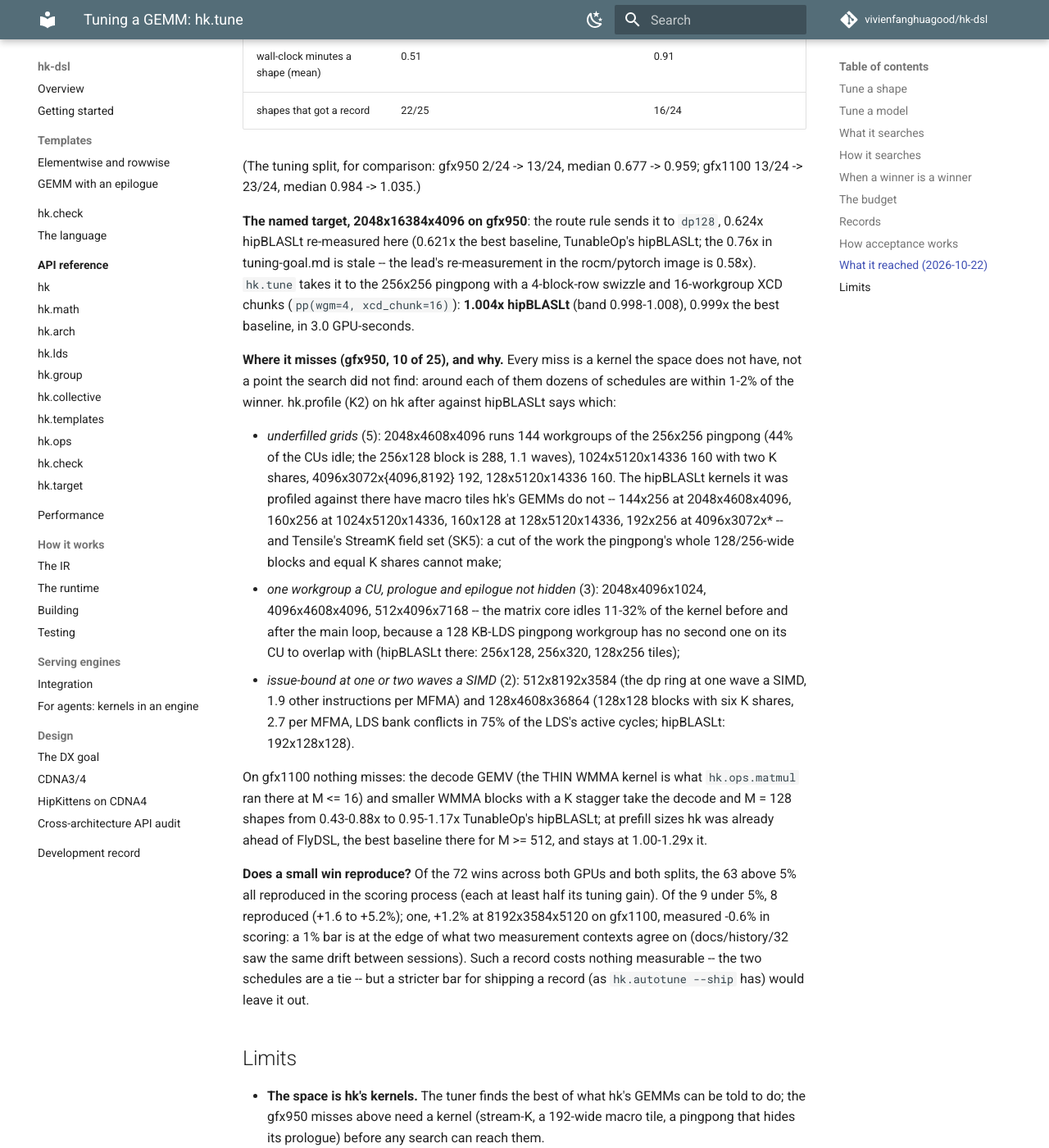
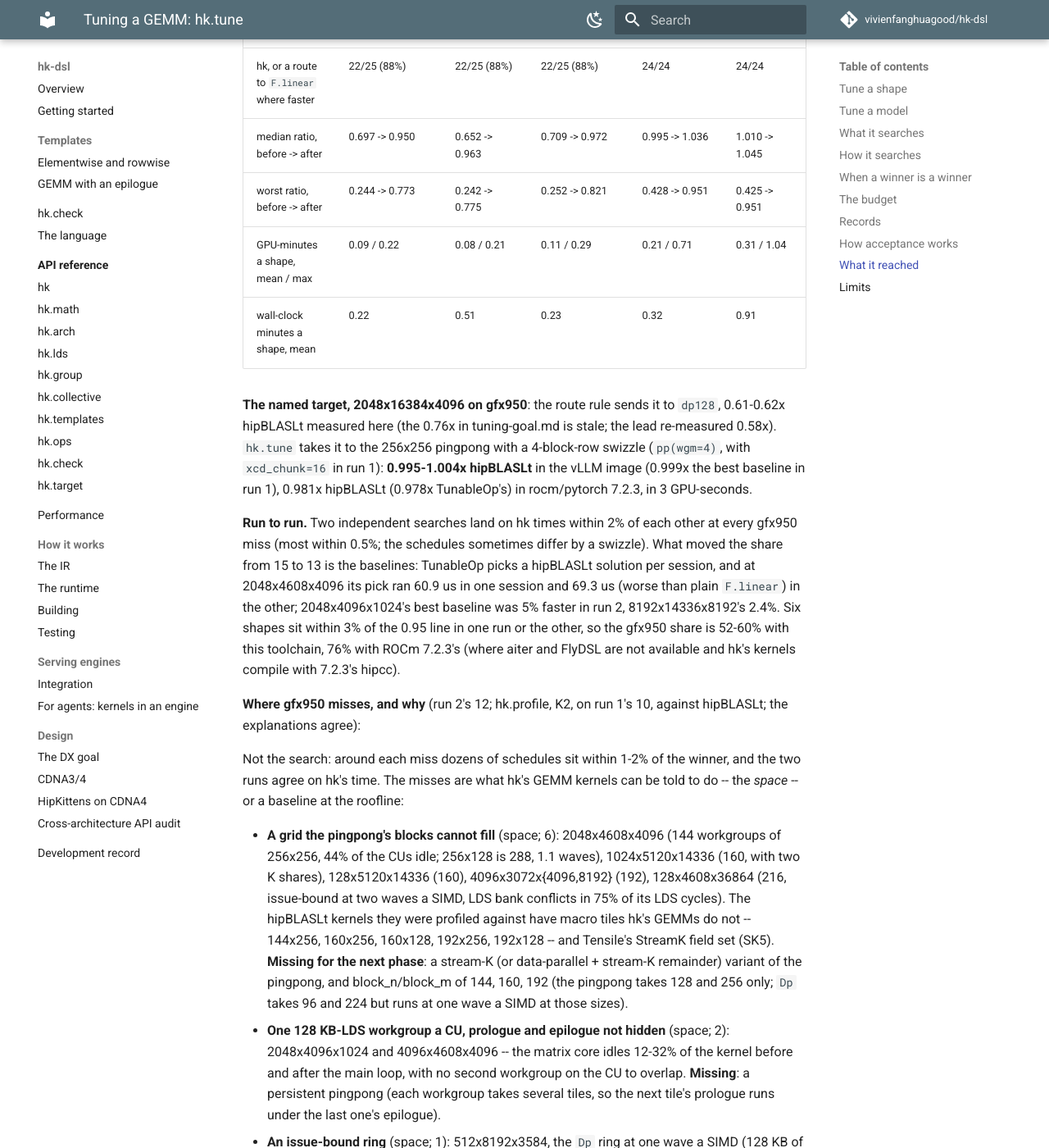
Before and after one commit to vivienfanghuagood/hk-dsl, an MkDocs documentation site: the page built from docs/tune.md, in a window 1280 px wide and 1400 px high, scrolled down 4593 px. Shown: the whole window at 82% size. Built offline with MkDocs 1.6.1 and Material for MkDocs 9.7.7, drawn with Linux system fonts in a browser that asks for light colours; comment, search, counter and statistics services are not loaded; some of the changed text lies outside the part shown.

Commit message:
bench/tune/results: run 2 on both GPUs, and the gfx950 misses sorted -- the space and the baselines, not the search
Run 2 (f0dff9a: K1 final legality, code-object launches) of the acceptance
split: gfx950 13/25 hk kernels >= 0.95x the best baseline (0/25 before),
median 0.950; gfx1100 24/24 (15/24), median 1.036; and gfx950 in the
rocm/pytorch 7.2.3 image 19/25 (3/25). 2048x16384x4096: 0.61x -> 0.995-1.004x
hipBLASLt (0.981x under ROCm 7.2.3).

Two independent gfx950 searches land within 2% of each other on hk time at
every miss; the share moved 15 -> 13 with the baselines (TunableOp picked a
13% slower hipBLASLt solution at 2048x4608x4096 in one session). The misses:
grids the pingpong blocks cannot fill (6; hipBLASLt runs 144..192-wide
stream-K tiles), one 128 KB workgroup a CU leaving prologue and epilogue
unhidden (2), an issue-bound ring (1), and compute-bound shapes 3-6% behind
hipBLASLt at its roofline (3). The scoreboard now also counts hk or a route to
F.linear where faster: 22/25 in every gfx950 run.

Co-Authored-By: Claude <noreply@anthropic.com>

```diff
--- a/docs/tune.md
+++ b/docs/tune.md
@@ -167,71 +167,89 @@ each checked against fp32. The scoreboard is the share of shapes at >= 0.95x
 the fastest correct baseline, the median and worst ratio, and the GPU-minutes
 a shape, before and after.
 
-## What it reached (2026-10-22)
+## What it reached
 
-The acceptance split, tuned once at the default budget by the tuner as frozen
-at `3e6a971` (it was developed on the tuning split only; the acceptance
-shapes were not looked at until it was frozen), then scored against every
-baseline in one process. Full tables, every baseline's time and each miss's
-explanation: [bench/tune/results](../bench/tune/results/).
+The acceptance split, each shape tuned once at the default budget, then
+scored against every baseline in one process. The tuner was developed on the
+tuning split only and frozen before the acceptance shapes were looked at
+(`3e6a971`); run 2 is the same search at `f0dff9a`, after K1's final legality
+(main `783d1bd`) and the code-object launch. Full tables -- every baseline's
+time, each miss's numbers -- are in [bench/tune/results](../bench/tune/results/).
 
-| | MI355X (gfx950) | W7900D (gfx1100) |
-|---|---|---|
-| software | vLLM rocm100 image: ROCm 10 (HIP 7.15), torch 2.12, aiter 0.1.25, FlyDSL 0.3.4.1, Triton 3.8 | ROCm 7.2.4, torch 2.10, FlyDSL 0.4.0.dev, Triton 3.6 |
-| shapes >= 0.95x the best baseline, before | 1/25 (4%) | 15/24 (62%) |
-| **after `hk.tune`** | **15/25 (60%)** | **24/24 (100%)** |
-| median ratio, before -> after | 0.652 -> 0.963 | 1.010 -> 1.045 |
-| worst ratio, before -> after | 0.242 -> 0.775 | 0.425 -> 0.951 |
-| GPU-minutes a shape (mean / max) | 0.08 / 0.21 | 0.31 / 1.04 |
-| wall-clock minutes a shape (mean) | 0.51 | 0.91 |
-| shapes that got a record | 22/25 | 16/24 |
-
-(The tuning split, for comparison: gfx950 2/24 -> 13/24, median 0.677 ->
-0.959; gfx1100 13/24 -> 23/24, median 0.984 -> 1.035.)
+| | gfx950, run 2 (`f0dff9a`) | gfx950, run 1 (`3e6a971`) | gfx950, rocm/pytorch 7.2.3 | gfx1100, run 2 | gfx1100, run 1 |
+|---|---|---|---|---|---|
+| software | vLLM rocm100 image: ROCm 10 (HIP 7.15), torch 2.12, aiter 0.1.25, FlyDSL 0.3.4.1, Triton 3.8 | same | ROCm 7.2.3, torch 2.10, Triton 3.6 (no aiter, FlyDSL) | ROCm 7.2.4, torch 2.10, FlyDSL 0.4.0.dev, Triton 3.6 | same |
+| hk's kernels >= 0.95x the best baseline, before | 0/25 | 1/25 | 3/25 | 15/24 | 15/24 |
+| **after `hk.tune`** | **13/25 (52%)** | **15/25 (60%)** | **19/25 (76%)** | **24/24 (100%)** | **24/24 (100%)** |
+| hk, or a route to `F.linear` where faster | 22/25 (88%) | 22/25 (88%) | 22/25 (88%) | 24/24 | 24/24 |
+| median ratio, before -> after | 0.697 -> 0.950 | 0.652 -> 0.963 | 0.709 -> 0.972 | 0.995 -> 1.036 | 1.010 -> 1.045 |
+| worst ratio, before -> after | 0.244 -> 0.773 | 0.242 -> 0.775 | 0.252 -> 0.821 | 0.428 -> 0.951 | 0.425 -> 0.951 |
+| GPU-minutes a shape, mean / max | 0.09 / 0.22 | 0.08 / 0.21 | 0.11 / 0.29 | 0.21 / 0.71 | 0.31 / 1.04 |
+| wall-clock minutes a shape, mean | 0.22 | 0.51 | 0.23 | 0.32 | 0.91 |
 
 **The named target, 2048x16384x4096 on gfx950**: the route rule sends it to
-`dp128`, 0.624x hipBLASLt re-measured here (0.621x the best baseline,
-TunableOp's hipBLASLt; the 0.76x in tuning-goal.md is stale -- the lead's
-re-measurement in the rocm/pytorch image is 0.58x). `hk.tune` takes it to
-the 256x256 pingpong with a 4-block-row swizzle and 16-workgroup XCD chunks
-(`pp(wgm=4, xcd_chunk=16)`): **1.004x hipBLASLt** (band 0.998-1.008), 0.999x
-the best baseline, in 3.0 GPU-seconds.
+`dp128`, 0.61-0.62x hipBLASLt measured here (the 0.76x in tuning-goal.md is
+stale; the lead re-measured 0.58x). `hk.tune` takes it to the 256x256
+pingpong with a 4-block-row swizzle (`pp(wgm=4)`, with `xcd_chunk=16` in run
+1): **0.995-1.004x hipBLASLt** in the vLLM image (0.999x the best baseline in
+run 1), 0.981x hipBLASLt (0.978x TunableOp's) in rocm/pytorch 7.2.3, in 3 GPU-seconds.
 
-**Where it misses (gfx950, 10 of 25), and why.** Every miss is a kernel the
-space does not have, not a point the search did not find: around each of them
-dozens of schedules are within 1-2% of the winner. hk.profile (K2) on hk
-after against hipBLASLt says which:
+**Run to run.** Two independent searches land on hk times within 2% of each
+other at every gfx950 miss (most within 0.5%; the schedules sometimes differ by
+a swizzle). What moved the share from 15 to 13 is the baselines: TunableOp
+picks a hipBLASLt solution per session, and at 2048x4608x4096 its pick ran
+60.9 us in one session and 69.3 us (worse than plain `F.linear`) in the other;
+2048x4096x1024's best baseline was 5% faster in run 2, 8192x14336x8192's 2.4%.
+Six shapes sit within 3% of the 0.95 line in one run or the other, so the
+gfx950 share is 52-60% with this toolchain, 76% with ROCm 7.2.3's (where aiter
+and FlyDSL are not available and hk's kernels compile with 7.2.3's hipcc).
 
-- *underfilled grids* (5): 2048x4608x4096 runs 144 workgroups of the 256x256
-  pingpong (44% of the CUs idle; the 256x128 block is 288, 1.1 waves),
-  1024x5120x14336 160 with two K shares, 4096x3072x{4096,8192} 192,
-  128x5120x14336 160. The hipBLASLt kernels it was profiled against there
-  have macro tiles hk's GEMMs do not -- 144x256 at 2048x4608x4096, 160x256 at
-  1024x5120x14336, 160x128 at 128x5120x14336, 192x256 at 4096x3072x* -- and
-  Tensile's StreamK field set (SK5): a cut of the work the pingpong's whole
-  128/256-wide blocks and equal K shares cannot make;
-- *one workgroup a CU, prologue and epilogue not hidden* (3): 2048x4096x1024,
-  4096x4608x4096, 512x4096x7168 -- the matrix core idles 11-32% of the kernel
-  before and after the main loop, because a 128 KB-LDS pingpong workgroup
-  has no second one on its CU to overlap with (hipBLASLt there: 256x128,
-  256x320, 128x256 tiles);
-- *issue-bound at one or two waves a SIMD* (2): 512x8192x3584 (the dp ring at
-  one wave a SIMD, 1.9 other instructions per MFMA) and 128x4608x36864 (128x128
-  blocks with six K shares, 2.7 per MFMA, LDS bank conflicts in 75% of the
-  LDS's active cycles; hipBLASLt: 192x128x128).
+**Where gfx950 misses, and why** (run 2's 12; hk.profile, K2, on run 1's 10,
+against hipBLASLt; the explanations agree):
 
-On gfx1100 nothing misses: the decode GEMV (the THIN WMMA kernel is what
-`hk.ops.matmul` ran there at M <= 16) and smaller WMMA blocks with a K
-stagger take the decode and M = 128 shapes from 0.43-0.88x to 0.95-1.17x
-TunableOp's hipBLASLt; at prefill sizes hk was already ahead of FlyDSL, the
-best baseline there for M >= 512, and stays at 1.00-1.29x it.
+Not the search: around each miss dozens of schedules sit within 1-2% of the
+winner, and the two runs agree on hk's time. The misses are what hk's GEMM
+kernels can be told to do -- the *space* -- or a baseline at the roofline:
 
-**Does a small win reproduce?** Of the 72 wins across both GPUs and both
-splits, the 63 above 5% all reproduced in the scoring process (each at least
-half its tuning gain). Of the 9 under 5%, 8 reproduced (+1.6 to +5.2%); one,
-+1.2% at 8192x3584x5120 on gfx1100, measured -0.6% in scoring: a 1% bar is at
-the edge of what two measurement contexts agree on (docs/history/32 saw the
-same drift between sessions). Such a record costs nothing measurable -- the
+- **A grid the pingpong's blocks cannot fill** (space; 6):
+  2048x4608x4096 (144 workgroups of 256x256, 44% of the CUs idle; 256x128 is
+  288, 1.1 waves), 1024x5120x14336 (160, with two K shares), 128x5120x14336
+  (160), 4096x3072x{4096,8192} (192), 128x4608x36864 (216, issue-bound at two
+  waves a SIMD, LDS bank conflicts in 75% of its LDS cycles). The hipBLASLt
+  kernels they were profiled against have macro tiles hk's GEMMs do not --
+  144x256, 160x256, 160x128, 192x256, 192x128 -- and Tensile's StreamK field
+  set (SK5). **Missing for the next phase**: a stream-K (or data-parallel +
+  stream-K remainder) variant of the pingpong, and block_n/block_m of 144, 160,
+  192 (the pingpong takes 128 and 256 only; `Dp` takes 96 and 224 but runs at
+  one wave a SIMD at those sizes).
+- **One 128 KB-LDS workgroup a CU, prologue and epilogue not hidden** (space;
+  2): 2048x4096x1024 and 4096x4608x4096 -- the matrix core idles 12-32% of the
+  kernel before and after the main loop, with no second workgroup on the CU to
+  overlap. **Missing**: a persistent pingpong (each workgroup takes several
+  tiles, so the next tile's prologue runs under the last one's epilogue).
+- **An issue-bound ring** (space; 1): 512x8192x3584, the `Dp` ring at one
+  wave a SIMD (128 KB of LDS), 1.9 other instructions per MFMA.
+- **Compute-bound, 3-6% behind hipBLASLt** (baseline at its roofline; 3):
+  8192x5120x5120 (0.935), 8192x14336x8192 (0.947), 2048x55296x5120 (0.949) --
+  hk's pingpong at 54-61% of the bf16 peak against hipBLASLt's 58-65%, the
+  store of C being 5-8% of the pingpong (docs/history/33). Here routing to
+  hipBLASLt is the answer, which is what the "or a route" row counts: with
+  `F.linear` as a route where it is faster (as hk.integration's route tables
+  route to the engine), 22 of 25 shapes reach 0.95x in every run; the three
+  left are where TunableOp's or aiter's per-shape pick beats plain hipBLASLt
+  as well as hk.
+
+On gfx1100 nothing misses: the decode GEMV (`hk.ops.matmul` ran the THIN WMMA
+kernel at M <= 16) and smaller WMMA blocks take the decode and M = 128 shapes
+from 0.43-0.88x to 0.95-1.17x TunableOp's hipBLASLt; at M >= 512 hk was
+already ahead of FlyDSL, the best baseline there, and stays at 1.00-1.29x it.
+
+**Does a small win reproduce?** In run 1, of the 72 wins across both GPUs and
+both splits, the 63 above 5% all reproduced in the scoring process (each at
+least half its tuning gain); of the 9 under 5%, 8 did (+1.6 to +5.2%), and
+one, +1.2% at 8192x3584x5120 on gfx1100, measured -0.6% in scoring: a 1% bar
+is at the edge of what two measurement contexts agree on (docs/history/32 saw
+the same drift between sessions). Such a record costs nothing measurable -- the
 two schedules are a tie -- but a stricter bar for shipping a record (as
 `hk.autotune --ship` has) would leave it out.
 
@@ -250,8 +268,8 @@ two schedules are a tie -- but a stricter bar for shipping a record (as
   (`HK_LAUNCH=codeobj`, for the search only; `bench/tune/run.py` sets it for
   its process): the same device code and device time, no module a kernel, a
   fifth of the compile (a gfx1100 search went from ~60 s to 14-19 s of wall
-  clock). The acceptance numbers above were measured before this change
-  (`3e6a971`, pybind launches, two to three shapes a process); `python -m
+  clock; wall per shape fell 2-3x in run 2 above). Run 1 was measured before
+  this change (pybind launches, two to three shapes a process); `python -m
   hk.tune` with several shapes also runs each in a process of its own
   (`--in-process` to override).
 - **Records are this machine's**: measured with its GPU, ROCm and hk, read in
```
Also changed, not shown: bench/tune/README.md (+16 -16 lines), bench/tune/results/gfx1100-2026-10-23.md (added, +82 -0 lines), bench/tune/results/gfx950-2026-10-22.md (+3 -1 lines), bench/tune/results/gfx950-2026-10-23.md (added, +103 -0 lines), bench/tune/results/gfx950-rocm7.2.3-2026-10-23.md (added, +96 -0 lines), 11 other files.
